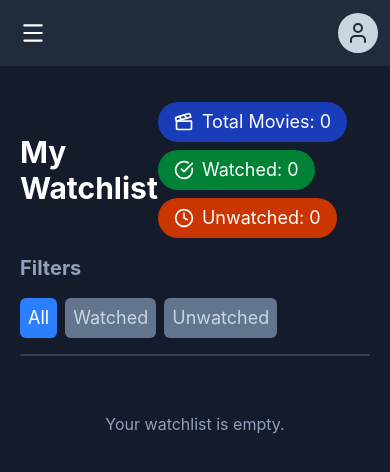
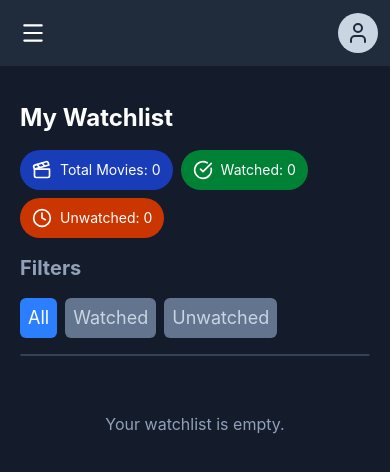
Before and after one commit to bitavafaei/movie-watchlist, a React (Vite) app: page /watchlist in a window 390 px wide. Shown: the top 472 px of the page. Built offline with nearby package versions, Linux system fonts and the light colour scheme.

Commit message:
make Watchlist and WatchlistItem component responsive

```diff
--- a/src/components/Watchlist.jsx
+++ b/src/components/Watchlist.jsx
@@ -27,25 +27,25 @@ export default function Watchlist({watchlist, onRemove, watched, markAsWatched})
             <Header/>
             <div className="p-5">
                 <div className="mx-auto w-full max-w-6xl">
-                    <div className="flex justify-between items-center py-4">
-                        <h1 className="text-white text-3xl font-bold">My Watchlist</h1>
+                    <div className="flex flex-col lg:flex-row gap-4 lg:justify-between lg:items-center py-4">
+                        <h1 className="text-white text-2xl sm:text-3xl font-bold">My Watchlist</h1>
                         <div className="flex flex-wrap gap-2">
-                            <div className="bg-blue-800 text-white items-center flex w-fit h-10 max-w-md rounded-4xl text-lg px-4 gap-2">
+                            <div className="bg-blue-800 text-white items-center flex w-fit h-10 max-w-md rounded-4xl text-sm sm:text-lg px-3 sm:px-4 gap-2">
                                 <Clapperboard size={20}/>
                                 <div>Total Movies: {watchlist.length}</div>
                             </div>
-                            <div className="bg-green-700 text-white items-center flex w-fit h-10 max-w-md rounded-4xl text-lg px-4 gap-2">
+                            <div className="bg-green-700 text-white items-center flex w-fit h-10 max-w-md rounded-4xl text-sm sm:text-lg px-3 sm:px-4 gap-2">
                                 <CheckCircle size={20}/>
                                 <div>Watched: {watchedCount}</div>
                             </div>
-                            <div className="bg-orange-700 text-white items-center flex w-fit h-10 max-w-md rounded-4xl text-lg px-4 gap-2">
+                            <div className="bg-orange-700 text-white items-center flex w-fit h-10 max-w-md rounded-4xl text-sm sm:text-lg px-3 sm:px-4 gap-2">
                                 <Clock size={20}/>
                                 <div>Unwatched: {unwatchedCount}</div>
                             </div>
                         </div>
                     </div>
                     <h2 className="text-slate-400 text-xl font-bold">Filters</h2>
-                    <div className="flex gap-2 my-4">
+                    <div className="flex flex-wrap gap-2 my-4">
                         <button className={`w-fit px-2 h-10 max-w-md rounded-md text-lg transition-colors
                             ${filter === "All"
                                 ? "text-white bg-blue-500 hover:bg-blue-900"
--- a/src/components/WatchlistItem.jsx
+++ b/src/components/WatchlistItem.jsx
@@ -5,17 +5,17 @@ export default function WatchlistItem({movie, onRemove, watched, markAsWatched})
 
 
     return(
-        <div className="bg-[#202C3C] rounded-2xl flex justify-between px-6 py-4 w-full">
-            <div className="flex gap-10">
+        <div className="bg-[#202C3C] rounded-2xl flex flex-col sm:flex-row sm:justify-between gap-4 p-4 sm:px-6 sm:py-4 w-full">
+            <div className="flex gap-4 sm:gap-10 items-start min-w-0">
                 <img src= {movie.poster}
                     alt= {movie.title}
-                    className="w-30 h-auto rounded-xl" />
-                <div className="flex flex-col justify-between">
+                    className="w-24 sm:w-32 h-36 sm:h-48 rounded-xl object-cover shrink-0"/>
+                <div className="flex flex-col justify-between self-stretch items-start flex-1 min-w-0">
                     <div>
-                        <h1 className="text-white font-semibold text-xl">{movie.title}</h1>
+                        <h1 className="text-white font-semibold text-lg sm:text-xl break-words">{movie.title}</h1>
                         <h2 className="text-yellow-500 text-sm mt-1">IMDb: {movie.rating}</h2>
                     </div>
-                    <button className={`max-w-md rounded-md p-2 text-lg font-medium text-white mt-4 inline-flex items-center justify-center gap-2 w-52 whitespace-nowrap
+                    <button className={`rounded-md p-2 text-base sm:text-lg font-medium text-white inline-flex items-center justify-center gap-2 w-full sm:w-52 whitespace-nowrap
                                         ${isWatched ? "bg-green-700 " : "bg-slate-500"}`}
                             onClick={() => markAsWatched(movie)}>
                                 {isWatched ? "Watched" : "Mark As Watched"}
@@ -23,7 +23,7 @@ export default function WatchlistItem({movie, onRemove, watched, markAsWatched})
                     </button>
                 </div>
             </div>
-            <button className="w-20 h-10 max-w-md rounded-md bg-red-500 text-lg text-white" onClick={() => onRemove(movie)}>Remove</button>
+            <button className="w-full sm:w-20 h-10 rounded-md bg-red-500 text-base sm:text-lg text-white shrink-0" onClick={() => onRemove(movie)}>Remove</button>
         </div>
     )
 }
```
